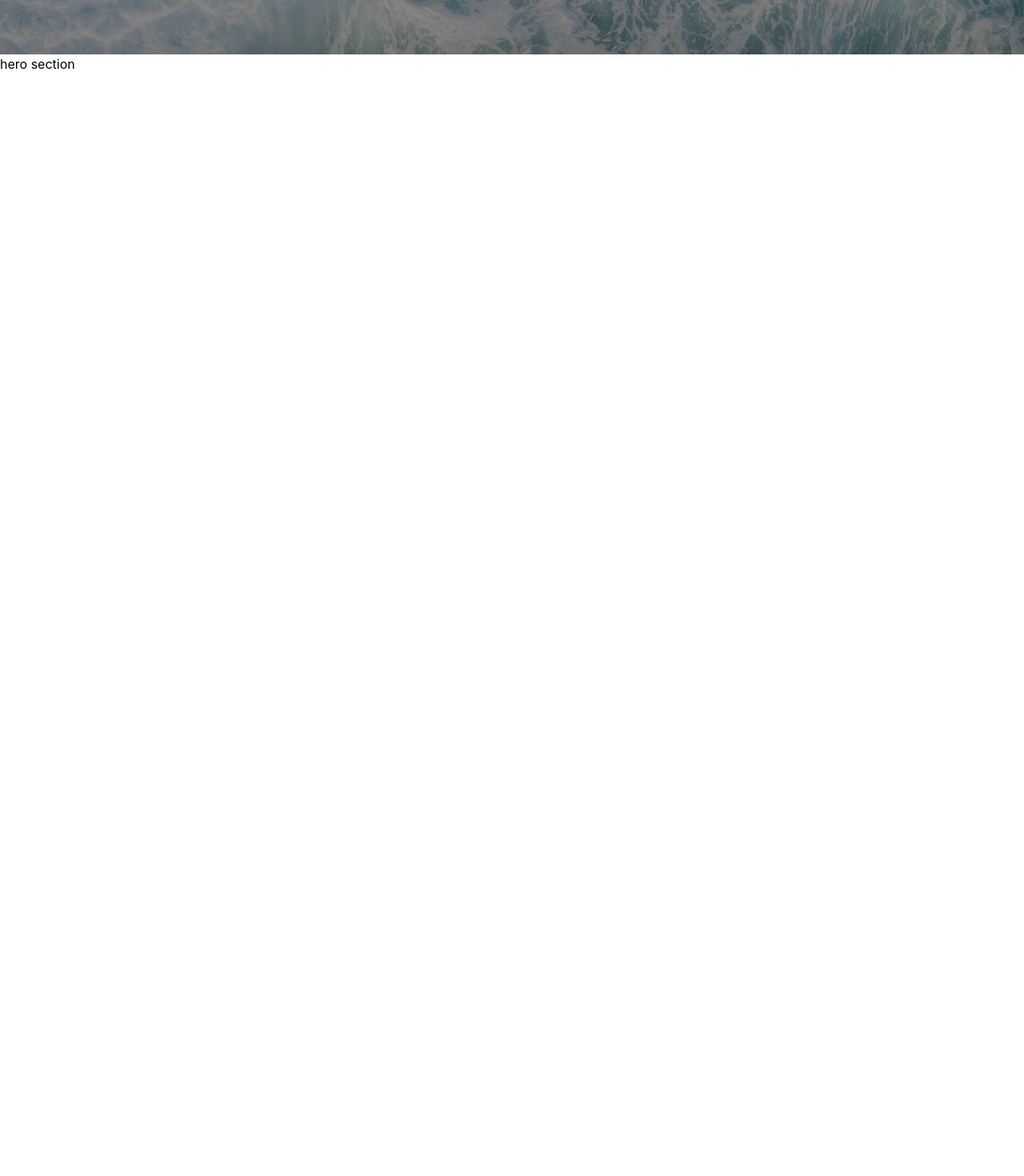
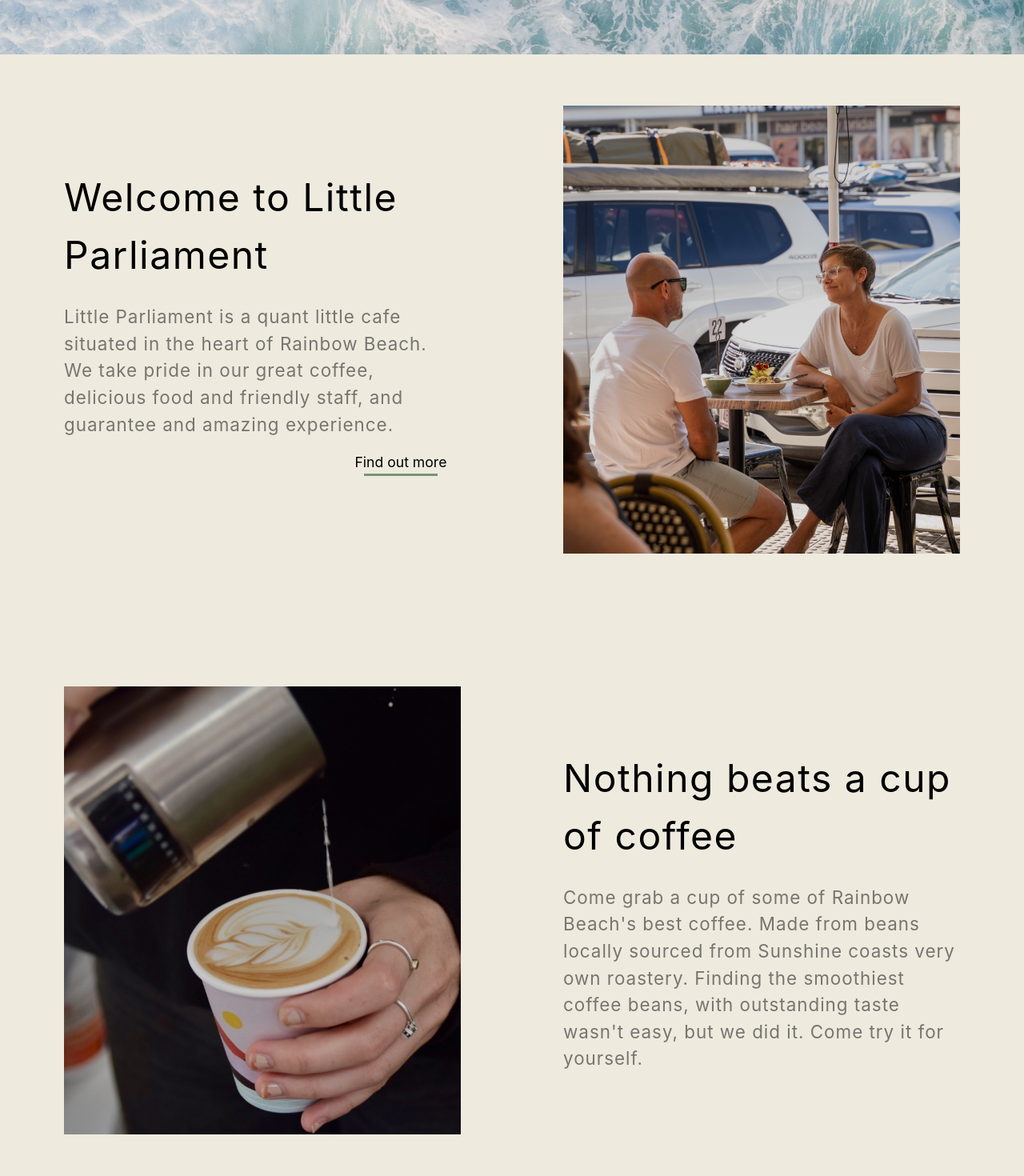
Before and after one commit to Shadakai/Little_parliament_website, a React (Vite) app in the folder src/little-parliament-frontend/: page / in a window 1280 px wide. Shown: the part 780-2250 px from the top of the page at 80% size. Before the commit the page ends 872 px from the top, so only its background shows below. Built offline with nearby package versions, Linux system fonts and the light colour scheme.

Commit message:
index completion

```diff
--- /dev/null
+++ b/src/little-parliament-frontend/src/components/CoffeeSection.jsx
@@ -0,0 +1,13 @@
+export default function CodffeeSection(props) {
+    return (
+        <div className="section container mx-auto columns-2 px-4">
+            <div className="column">
+                <div className="coffee-image"></div>
+            </div>
+            <div className="column">
+                <h1 className="title">Nothing beats a cup of coffee</h1>
+                <p className="info">Come grab a cup of some of Rainbow Beach's best coffee. Made from beans locally sourced from Sunshine coasts very own roastery. Finding the smoothiest coffee beans, with outstanding taste wasn't easy, but we did it. Come try it for yourself.</p>
+            </div>
+        </div>
+    )
+}
--- /dev/null
+++ b/src/little-parliament-frontend/src/components/FoodSection.jsx
@@ -0,0 +1,16 @@
+export default function FoodSection(props) {
+    return (
+        <div className="section container mx-auto columns-2 px-4">
+            <div className="column">
+                <h1 className="title">Good Coffee and Good Food</h1>
+                <p className="info">Not only do we have delicious coffee, we also have amazing breakfast and superb lunch, with a wide range that will satisfy anyones palette. From our bacon and eggs, to our fish tacos, there will surely be something you fall in love with.</p>
+                <div className="right-align">
+                    <button className="btn">Check out our Menu</button>
+                </div>
+            </div>
+            <div className="column">
+                <div className="food-image"></div>
+            </div>
+        </div>
+    )
+}
--- a/src/little-parliament-frontend/src/components/HeroSection.jsx
+++ b/src/little-parliament-frontend/src/components/HeroSection.jsx
@@ -1,7 +1,16 @@
-export default function HeroSection() {
+export default function HeroSection(props) {
     return (
-        <div>
-            hero section
+        <div className="section container mx-auto columns-2 px-4">
+            <div className="column">
+                <h1 className="title">Welcome to Little Parliament</h1>
+                <p className="info">Little Parliament is a quant little cafe situated in the heart of Rainbow Beach. We take pride in our great coffee, delicious food and friendly staff, and guarantee and amazing experience.</p>
+                <div className="right-align">
+                    <button className="btn">Find out more</button>
+                </div>
+            </div>
+            <div className="column">
+                <div className="welcome-image"></div>
+            </div>
         </div>
     )
 }
--- /dev/null
+++ b/src/little-parliament-frontend/src/components/OurStoreSection.jsx
@@ -0,0 +1,16 @@
+export default function OurStoreSection() {
+    return (
+        <div className="section container mx-auto columns-2 px-4">
+            <div className="column">
+                <div className="our-store-image"></div>
+            </div>
+            <div className="column">
+                <h1 className="title">Want to take a little part of us home?</h1>
+                <p className="info">Theres nothing worse then falling in-love with a place and have nothing to take home to show for it. Lucky for you Little Parliament also has a nice little gift shop that will wishing that you could buy it all. From amazing beach accessories, books and games to keep you entertained and toys for the little ones. Theres something for everyone.</p>
+                <div className="right-align">
+                    <button className="btn">Check out Our Store</button>
+                </div>
+            </div>
+        </div>
+    )
+}
--- a/src/little-parliament-frontend/src/components/Welcome.jsx
+++ b/src/little-parliament-frontend/src/components/Welcome.jsx
@@ -1,7 +1,7 @@
 
 export default function Welcome() {
     return (
-        <div className=" hero-image">
+        <div className="hero-image">
             <div class="hero-text">
                 <h1>LITTLE PARLIAMENT</h1>
             </div>
--- a/src/little-parliament-frontend/src/pages/Home.jsx
+++ b/src/little-parliament-frontend/src/pages/Home.jsx
@@ -1,5 +1,8 @@
 import React from 'react';
 import HeroSection from '../components/HeroSection';
+import CoffeeSection from '../components/CoffeeSection';
+import FoodSection from '../components/FoodSection';
+import OurStoreSection from '../components/OurStoreSection';
 import Welcome from '../components/Welcome';
 import "../styles/home.css"
 
@@ -8,7 +11,14 @@ export default function Home() {
   return (
     <>
       <Welcome />
+      {/* About us */}
       <HeroSection />
+      {/* Coffee */}
+      <CoffeeSection />
+      {/* Menu */}
+      <FoodSection />
+      {/* Products */}
+      <OurStoreSection />
     </>
   )
 }
--- a/src/little-parliament-frontend/src/styles/home.css
+++ b/src/little-parliament-frontend/src/styles/home.css
@@ -1,3 +1,12 @@
+/* Colours */
+/*
+Green - 769576
+Grey - D9D6D3
+Beige - EEEADE
+*/
+
+/* Fonts */
+
 @font-face {
   font-family: 'ravensara_sansblack';
   src: url('../assets/Fonts/Ravensara/ravensara-black/ravensara_sans_black-webfont.woff2') format('woff2'),
@@ -15,8 +24,20 @@
 
 }
 
+/* Hero image section */
+
+* {
+  margin: 0;
+  padding: 0;
+  box-sizing: border-box;
+}
+
+body {
+  background-color: #EEEADE;
+}
+
 .hero-image {
-  background-image: linear-gradient(rgba(0, 0, 0, 0.158), rgba(0, 0, 0, 0.5)), url("../assets/beach.jpg");
+  background-image: linear-gradient(rgba(0, 0, 0, 0.2), rgba(0, 0, 0, 0.1)), url("../assets/beach.jpg");
   height: 100vh;
   background-position: center;
   background-repeat: no-repeat;
@@ -34,3 +55,88 @@
   font-size: 3em;
   font-family: ravensara_sansmedium;
 }
+
+/* Hero containers */
+
+.section {
+  display: flex;
+  flex-wrap: wrap;
+  align-items: center;
+  margin-bottom: 3vw;
+}
+
+.column {
+  padding: 4em;
+  width: 50%;
+}
+
+.title {
+  color: black;
+  font-size: 3em;
+  margin-bottom: .5em;
+  letter-spacing: 1.5px;
+}
+
+.info {
+  color: rgba(0, 0, 0, 0.5);
+  font-size: 1.4em;
+  letter-spacing: 1px;
+  line-height: 1.5;
+}
+
+.right-align {
+  width: 100%;
+  display: flex;
+  justify-content: flex-end;
+}
+
+.btn{
+  border: none;
+  outline: none;
+  font-size: 1.1em;
+  background-color: transparent;
+  background-image: linear-gradient(#769576, #769576);
+  background-position: bottom center; /*Adjust the background-position to move the line*/
+  background-size: 80% 3px; /*Adjust the background size to control length and height*/
+  background-repeat: no-repeat;
+  padding-bottom: 4px;
+  margin: 1em;
+}
+
+/* images */
+
+.welcome-image {
+  background-image: linear-gradient(rgba(0, 0, 0, 0.2), rgba(0, 0, 0, 0.1)), url("../assets/sitting.jpg");
+  height: 70vh;
+  background-position: center;
+  background-repeat: no-repeat;
+  background-size: cover;
+  position: relative;
+}
+
+.coffee-image {
+  background-image: linear-gradient(rgba(0, 0, 0, 0.2), rgba(0, 0, 0, 0.1)), url("../assets/coffee.jpeg");
+  height: 70vh;
+  background-position: center;
+  background-repeat: no-repeat;
+  background-size: cover;
+  position: relative;
+}
+
+.food-image {
+  background-image: linear-gradient(rgba(0, 0, 0, 0.2), rgba(0, 0, 0, 0.1)), url("../assets/burger.jpg");
+  height: 70vh;
+  background-position: center;
+  background-repeat: no-repeat;
+  background-size: cover;
+  position: relative;
+}
+
+.our-store-image {
+  background-image: linear-gradient(rgba(0, 0, 0, 0.2), rgba(0, 0, 0, 0.1)), url("../assets/product.jpg");
+  height: 70vh;
+  background-position: center;
+  background-repeat: no-repeat;
+  background-size: cover;
+  position: relative;
+}
```
Also changed, not shown: src/little-parliament-frontend/src/assets/product.jpg (added).
